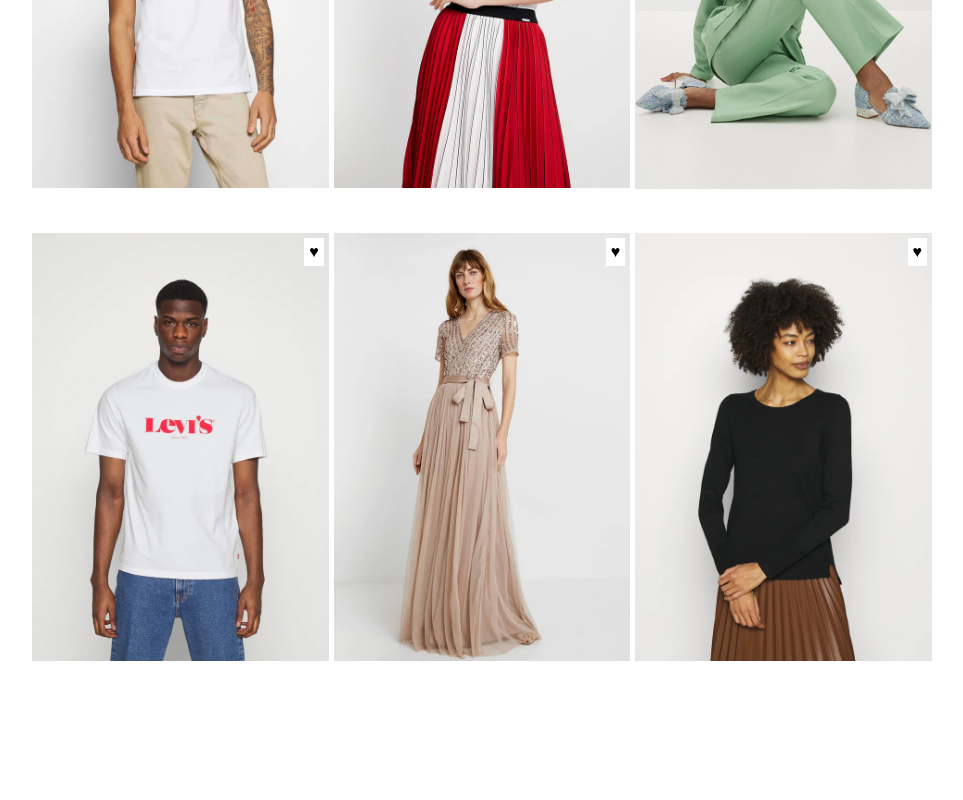
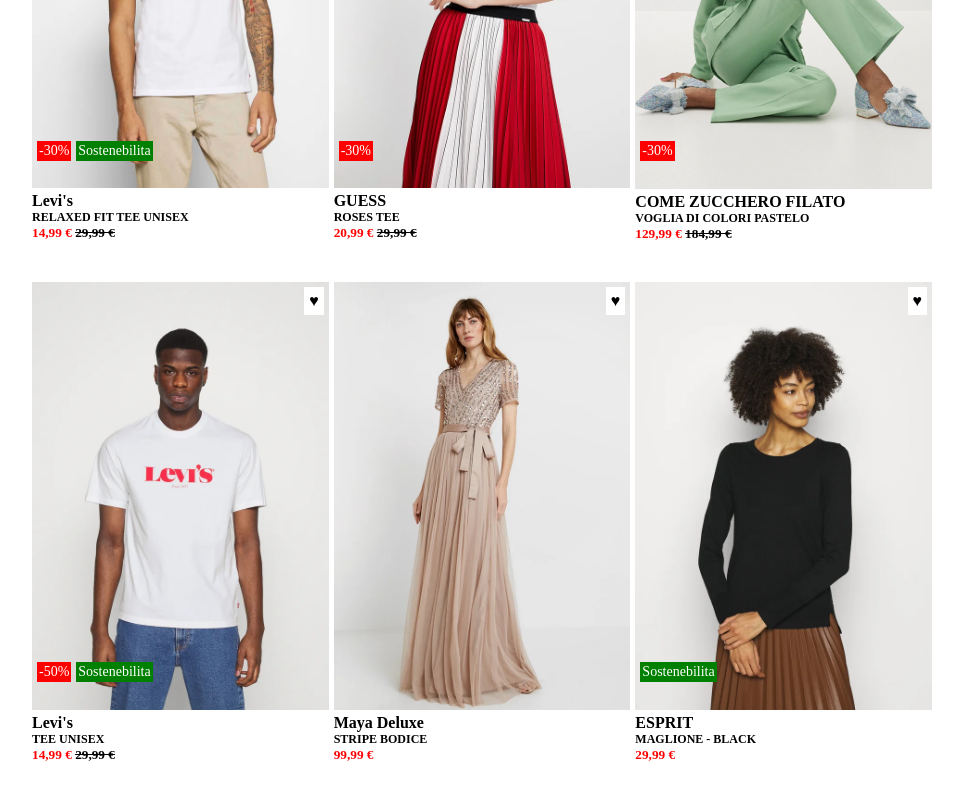
Before and after one commit to Stefan3l/html-css-boolando, a plain HTML site: page index.html in a window 1280 px wide. Shown: the part 344-1144 px from the top of the page, without its empty margins (158-1121 px from the left). Before the commit the page ends 1049 px from the top, so only its background shows below. Drawn offline with Linux system fonts and the light colour scheme.

Commit message:
first page

```diff
--- a/css/style.css
+++ b/css/style.css
@@ -88,3 +88,38 @@ header i:not(last-child) {
     background-color: #fff;
     padding: 5px;
 }
+
+.discount {
+    position: absolute;
+    top: 78%;
+    display: flex;
+    color: #fff;
+    max-width: 100%;
+    min-height: 5%;
+    padding: 5px;
+    font-size: 14px;
+}
+
+.discount-red {
+    background-color: red;
+    margin-right: 5px;
+    padding: 2px;
+}
+
+.discount-green {
+    background-color: #008000;
+    padding: 2px;
+}
+
+h4 h5 {
+    font-size: 10px;
+}
+
+h1 {
+    font-size: 12px;
+}
+
+mark {
+    background-color: transparent;
+    color: red;
+}
--- a/index.html
+++ b/index.html
@@ -32,29 +32,76 @@
         <div class="row">
             <div class="col">
                 <img class="img-fluid" src="./img/1.webp" alt="t-shirt">
+              <div class="discount">
+                <div class="discount-red">-30%</div>
+                <div class="discount-green">Sostenebilita</div>
+              </div>
                 <div class="heart">♥</div>
+                <div class="description">
+                    <h4>Levi's</h4>
+                    <h1>RELAXED FIT TEE UNISEX</h1>
+                    <h5><mark>14,99 €</mark> <del>29,99 €</del></h5>
+                </div>
             </div>
             <div class="col">
                 <img class="img-fluid" src="./img/2.webp" alt="t-shirt">
+              <div class="discount">
+                    <div class="discount-red">-30%</div>
+              </div>
                 <div class="heart">♥</div>
+                <div class="description">
+                    <h4>GUESS</h4>
+                    <h1>ROSES TEE</h1>
+                    <h5><mark>20,99 €</mark> <del>29,99 €</del></h5>
+                </div>
             </div>
             <div class="col">
                 <img class="img-fluid" src="./img/3.webp" alt="t-shirt">
+              <div class="discount">
+                    <div class="discount-red">-30%</div>
+              </div>
                 <div class="heart">♥</div>
+                <div class="description">
+                    <h4>COME ZUCCHERO FILATO</h4>
+                    <h1>VOGLIA DI COLORI PASTELO</h1>
+                    <h5><mark>129,99 €</mark> <del>184,99 €</del></h5>
+                </div>
             </div>
         </div>
         <div class="row">
             <div class="col">
                 <img class="img-fluid" src="./img/4.webp" alt="t-shirt">
+              <div class="discount">
+                <div class="discount-red">-50%</div>
+                <div class="discount-green">Sostenebilita</div>
+              </div>
                 <div class="heart">♥</div>
+                <div class="description">
+                    <h4>Levi's</h4>
+                    <h1>TEE UNISEX</h1>
+                    <h5><mark>14,99 €</mark> <del>29,99 €</del></h5>
+                </div>
             </div>
             <div class="col">
                 <img class="img-fluid" src="./img/5.webp" alt="t-shirt">
                 <div class="heart">♥</div>
+                <div class="description">
+                    <h4>Maya Deluxe</h4>
+                    <h1>STRIPE BODICE</h1>
+                    <h5><mark>99,99 €</mark></h5>
+                </div>
             </div>
             <div class="col">
                 <img class="img-fluid" src="./img/6.webp" alt="t-shirt">
+              <div class="discount">
+                <div class="discount-green">Sostenebilita</div>
+              </div>
                 <div class="heart">♥</div>
+                <div class="description">
+                    <h4>ESPRIT</h4>
+                    <h1>MAGLIONE - BLACK</h1>
+                    <h5><mark>29,99 €</mark></h5>
+                </div>
             </div>
         </div>
 
```
